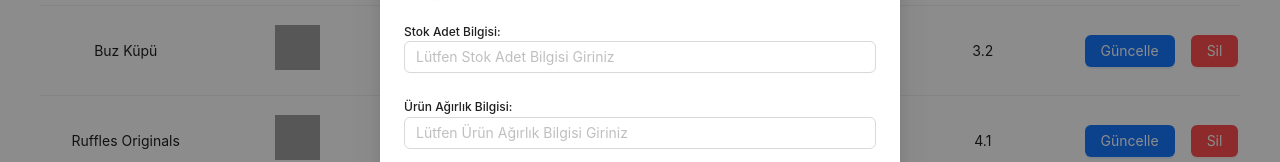
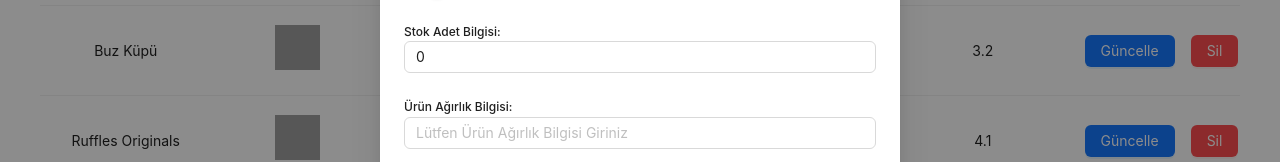
Before and after one commit to furkanketenci/urun-yonetim-paneli, a React (Create React App) app: page /products in a window 1280 px wide. Both pictures are taken after a click on the button "Yeni Ürün Ekle". Shown: the part 432-594 px from the top of the page. Built offline with nearby package versions, Linux system fonts and the light colour scheme; data requests are answered from the project's data file; grey boxes are pictures that could not be loaded.

Commit message:
stockQuantity value updated

```diff
--- a/src/components/AddAndEditProductForm/index.tsx
+++ b/src/components/AddAndEditProductForm/index.tsx
@@ -199,7 +199,7 @@ const AddAndEditProductForm = () => {
                                         type="number"
                                         placeholder="Lütfen Stok Adet Bilgisi Giriniz"
                                         name="stockQuantity"
-                                        value={values.stockQuantity || undefined}
+                                        value={values.stockQuantity}
                                         onChange={handleChange}
                                         status={errors.stockQuantity && touched.stockQuantity ? 'error' : ''}
                                     />
```
